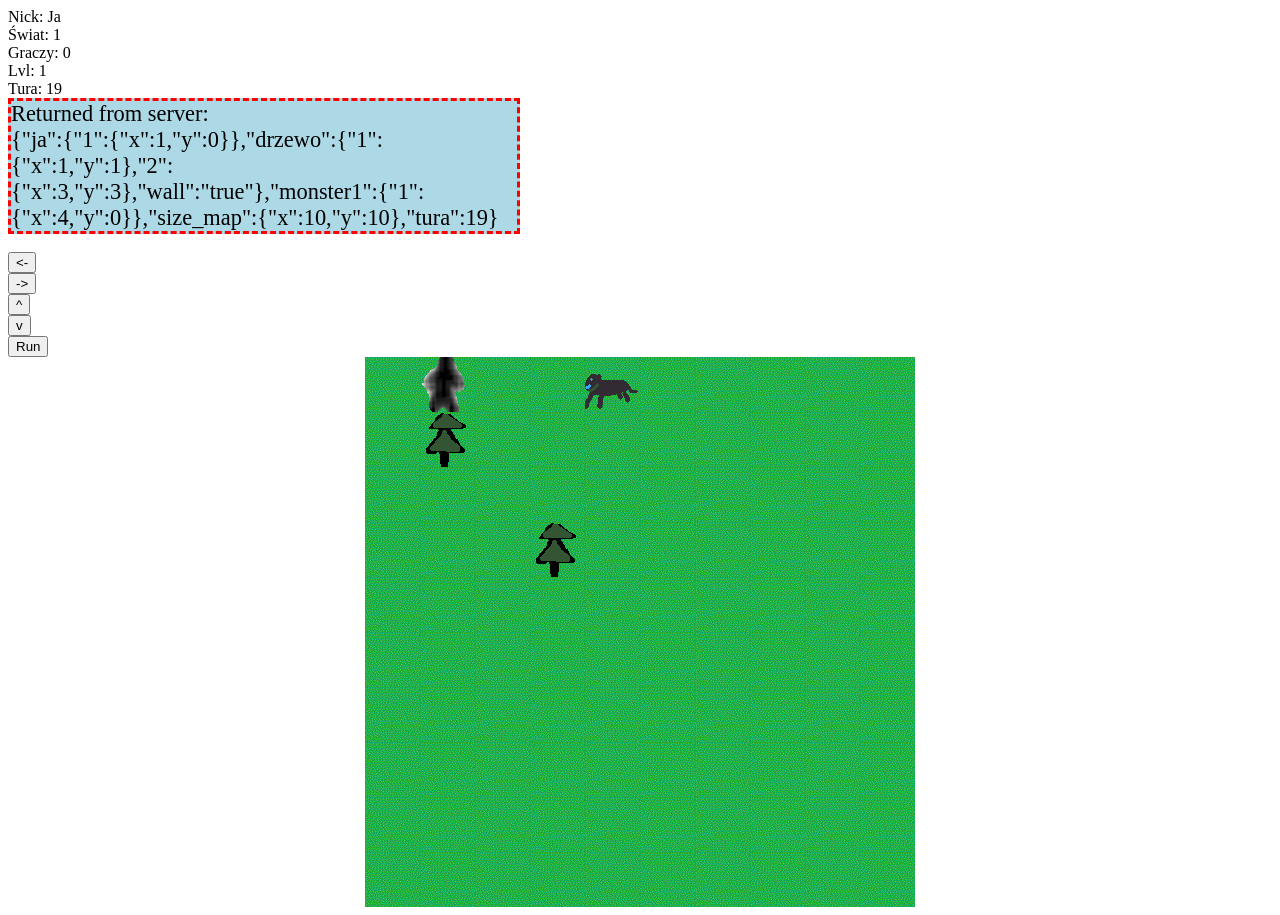
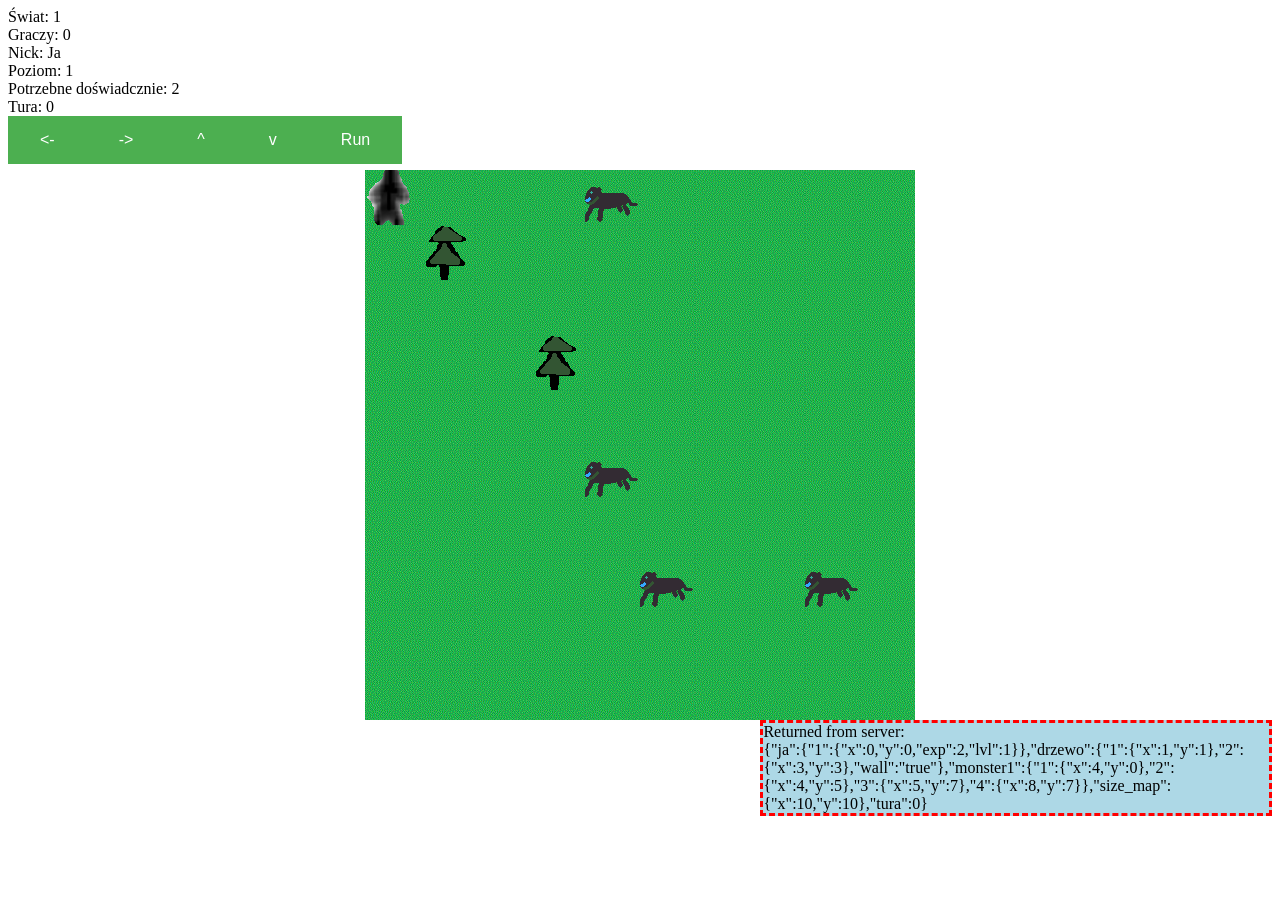
Before and after one commit to Rysiu22/SlabaGra, a PHP site: page /gra2/ in a window 1280 px wide. After the commit the page ends 816 px from the top, so only its background shows below. Run offline with PHP 8.4, Linux system fonts and the light colour scheme.

Commit message:
+ zjadanie potworów, zwiększanie poziomów + losowe dodawanie potworów

```diff
--- a/index.php
+++ b/index.php
@@ -3,6 +3,17 @@
 
 //Mapa
 $json_plik = 'mapa.txt';
+
+if( isset($_COOKIE['PHPSESSID']) )
+{
+	$json_plik = $_COOKIE['PHPSESSID'].".json";
+}
+else
+{
+	$phpsessid = md5(rand()+rand()+rand());
+	$json_plik = $phpsessid.".json";
+	setcookie('PHPSESSID', $phpsessid);
+}
 
 if( isset($_POST['json']) )
 {
@@ -10,17 +21,15 @@
 
 	if( ! file_exists($json_plik))
 	{
-		$tmp = json_encode($json);
-		$file = fopen($json_plik, 'w'); fwrite($file, $tmp);
-		fclose($file);
+		copy('mapa.txt',$json_plik);
+		$tmp = fread(fopen($json_plik, "r"), filesize($json_plik));
 	}
 	else
 	{
 		$tmp = fread(fopen($json_plik, "r"), filesize($json_plik));
 		$dane = json_decode($tmp, true);
 
-		//dodac sprawdzanie wyjscia poza mape. Odczyt innej mapy?
-		//dodac kolizje z drzewami
+		//dodac odczyt innej mapy?
 		if( isset($json['run']) )
 		{
 			//kolizja obiektów, wyjścia poza mape
@@ -30,16 +39,31 @@
 
 			foreach(array_keys($dane) as $obiekt)
 			{
-				if( ! in_array("wall",array_keys($dane[$obiekt])))
-				{
-					continue;
-				}
 				foreach(array_keys($dane[$obiekt]) as $ktory)
 				{
 					$tmp = $dane[$obiekt][$ktory];
-					if($ktory != "wall" && isset($tmp["x"]) && isset($tmp["y"]) && $x == $tmp["x"] && $y == $tmp["y"])
+
+					//wykrywanie kolizji ze ścianami
+					if( isset($dane[$obiekt]["wall"]))
 					{
-						$go = false;
+						if(isset($tmp["x"]) && isset($tmp["y"]) && $x == $tmp["x"] && $y == $tmp["y"])
+						{
+							$go = false;
+						}
+					}
+					//Wykrywanie kolizji z potworami
+					else
+					{
+						if($obiekt != "ja" && isset($tmp["x"]) && isset($tmp["y"]) && $x == $tmp["x"] && $y == $tmp["y"])
+						{
+							$dane["ja"]["1"]["exp"] -= 1;
+							unset($dane[$obiekt][$ktory]);
+							if($dane["ja"]["1"]["exp"] == 0)
+							{
+								$dane["ja"]["1"]["lvl"] += 1;
+								$dane["ja"]["1"]["exp"] = $dane["ja"]["1"]["lvl"] * 2;
+							}
+						}
 					}
 				}
 			}
@@ -49,6 +73,59 @@
 				if($dane["ja"]["1"]["x"] != $x || $dane["ja"]["1"]['y'] != $y)
 				{
 					$dane["tura"] += 1;
+
+					//szansa na pojawienie sie nowego potworami
+					//wykluczyc kratki tuż przy graczu, dodać maksymalna liczbe potworów aby się czasem nie zapętliło
+					$p = rand(0,99);
+					$dane["ja"]["1"]["fate"] = $p;
+					if ($p<35)
+					{
+						//losowanie pozycji
+						do
+						{
+							$make_again = false;
+							$new_mob = Array( x => rand(0,$dane["size_map"]["x"]), y => rand(0,$dane["size_map"]["y"]));
+							$nowy = rand(0,99);
+							$dane["ja"]["1"]["mob"] = $new_mob;
+							$add = array("monster1","monster2")[rand(0,1)];
+
+							//spr. czy pozycja nie jest już zajęta
+							// zabiera za dużo zasobów
+							/*
+							foreach(array_keys($dane) as $obiekt)
+							{
+								if($make_again)
+								{
+									break;
+								}
+								foreach(array_keys($dane[$obiekt]) as $ktory)
+								{
+									if($ktory == $nowy)
+									{
+										$make_again = true;
+										break;
+									}
+
+									$tmp = $dane[$obiekt][$ktory];
+									if(isset($tmp["x"]) && isset($tmp["y"]) && $new_mob["x"] == $tmp["x"] && $new_mob["x"] == $tmp["y"])
+									{
+										$make_again = true;
+										break;
+									}
+									$add = $obiekt;
+								}
+							}
+							*/
+						}while($make_again);
+						//dodanie nowego potwora
+						if($add != "")
+						{
+							$obiekt = $add;
+							$dane[$obiekt][$nowy]["x"] = $new_mob["x"];
+							$dane[$obiekt][$nowy]["y"] = $new_mob["y"];
+						}
+					}
+
 				}
 
 				$dane["ja"]["1"]["x"] = $x;
@@ -73,7 +150,7 @@
 
 <!DOCTYPE html PUBLIC "-//W3C//DTD XHTML 1.0 Transitional//EN" "http://www.w3.org/TR/xhtml1/DTD/xhtml1-transitional.dtd">
 <head>
-<title>Psełdo gra</title>
+<title>Słaba gra</title>
 <meta http-equiv="Content-Type" content="text/html; charset=utf-8" />
 
 <script src="http://localhost/gra2/jquery-3.1.1.js"></script>
@@ -90,11 +167,24 @@
 		width:40%;
   background-color:lightblue;
   border:3px dashed red;
-  font-size:1.4em;
+  font-size:1.0em;
 	}
 
 table {border-collapse: collapse;}
 td    {padding: 0px;}
+
+
+input[type=submit] {
+	float:left; /* dla id="control" */
+    background-color: #4CAF50; /* Green */
+    border: none;
+    color: white;
+    padding: 15px 32px;
+    text-align: center;
+    text-decoration: none;
+    display: inline-block;
+    font-size: 16px;
+}
 
 
     </style>
@@ -102,12 +192,14 @@
 
 </head>
 <body>
-Nick: Ja<br />
 Świat: 1<br />
 Graczy: 0<br />
-Lvl: 1<br />
+Nick: Ja<br />
+<div id="lvl">Poziom: 1</div>
+<div id="exp">Potrzebne doświadcznie: 0</div>
 <div id="tura">Tura: 0</div>
-<div id="debug">Zmienna treść</div><br />
+
+<div id="control">
 
 <form action="javascript:run(lewo);">
   <input type="submit" value="<-">
@@ -130,14 +222,20 @@
   <input type="submit" value="Run">
 </form>
 
+</div>
+
+<br /><br /><br />
+
+
+
 <div id="result"></div>
 
 <div id="map"></div>
 
-<script>
+<div id="debug" style="float:right;">Zmienna treść</div><br />
 
+<br /><br />
 
-</script>
 <script>
 
 var prawo = {"run":{"x":1,"y":0}};
@@ -146,7 +244,7 @@
 var dol = {"run":{"x":0,"y":1}};
 
 //var mapa = {"ja":{"x":2,"y":2},"drzewo":{"x":1,"y":1},"drzewo2":{"x":3,"y":3}};
-var mapa = {"ja":{"1":{"x":2,"y":2}}, "drzewo":{"wall":"true","1":{"x":1,"y":1},"2":{"x":3,"y":3}},"monster1":{"1":{"x":4,"y":0}},"size_map":{"x":10,"y":10},"tura":0};
+var mapa = {"ja":{"1":{"x":2,"y":2,"exp":5}}, "drzewo":{"wall":"true","1":{"x":1,"y":1},"2":{"x":3,"y":3}},"monster1":{"1":{"x":4,"y":0}},"size_map":{"x":10,"y":10},"tura":0};
 
 //jquery
 strona = 'http://localhost/gra2/index.php';
@@ -160,6 +258,8 @@
  //alert(JSON.stringify(data));
  var licznik = "Returned from server:<br />\n"+JSON.stringify(data)+"<br />\n";
  $('#debug').html(licznik);
+ $('#lvl').html("Poziom: "+data["ja"]["1"]["lvl"]);
+ $('#exp').html("Potrzebne doświadcznie: "+data["ja"]["1"]["exp"]);
  $('#tura').html("Tura: "+data["tura"]);
  mapa = data;
  $('#map').html(rysuj_mape());
--- a/mapa.txt
+++ b/mapa.txt
@@ -1 +1 @@
-{"ja":{"1":{"x":1,"y":0}},"drzewo":{"wall":"true","1":{"x":1,"y":1},"2":{"x":3,"y":3}},"monster1":{"1":{"x":4,"y":0}},"size_map":{"x":10,"y":10},"tura":19}
+{"ja":{"1":{"x":0,"y":0,"exp":2,"lvl":1}},"drzewo":{"wall":"true","1":{"x":1,"y":1},"2":{"x":3,"y":3}},"monster1":{"1":{"x":4,"y":0},"2":{"x":4,"y":5},"3":{"x":5,"y":7},"4":{"x":8,"y":7}},"size_map":{"x":10,"y":10},"tura":0}
```
Also changed, not shown: images/monster2.gif (added).
